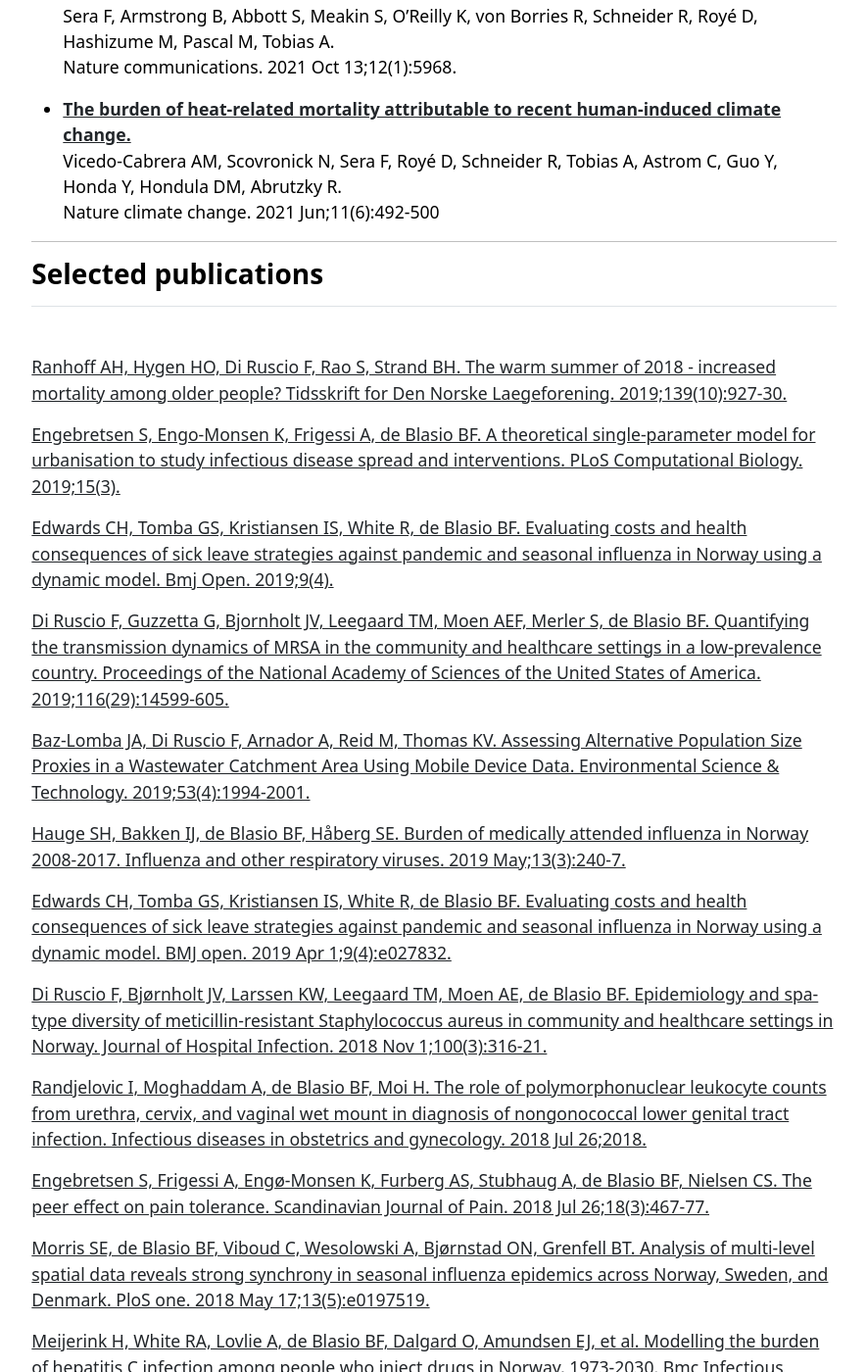
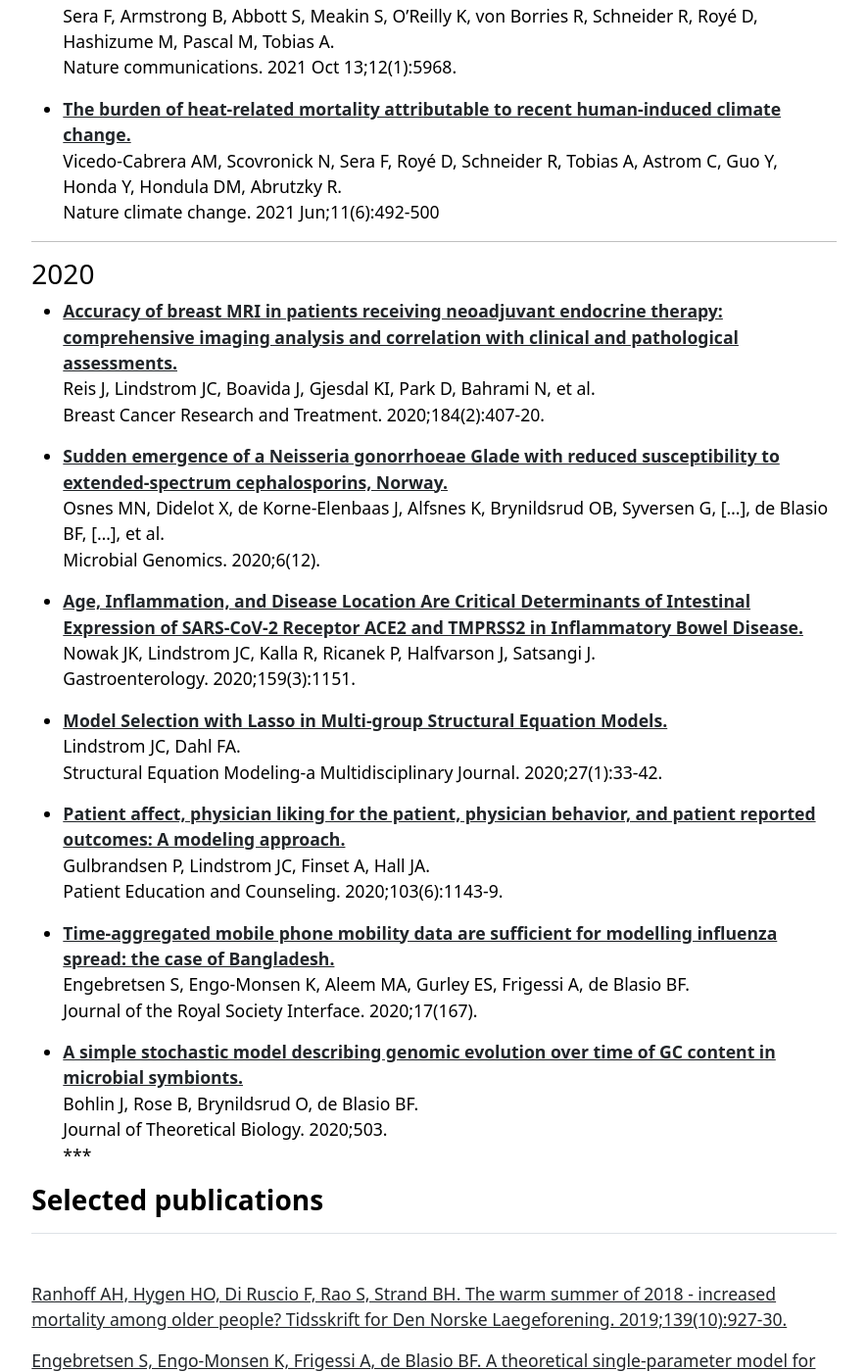
Before and after one commit to folkehelseinstituttet/modelling, a Jekyll site: the page built from publications.md, in a window 1280 px wide and 1400 px high, scrolled down 3577 px. Shown: the whole window at 98% size, without its empty margins (197-1082 px from the left). Built offline with Jekyll 4.4.1, drawn with Linux system fonts in a browser that asks for light colours.

Commit message:
Update publications.md

```diff
--- a/publications.md
+++ b/publications.md
@@ -116,3 +116,32 @@ Vicedo-Cabrera AM, Scovronick N, Sera F, Royé D, Schneider R, Tobias A, Astrom
  Nature climate change. 2021 Jun;11(6):492-500<br>
 
 ***
+### 2020 <br>
+- [**Accuracy of breast MRI in patients receiving neoadjuvant endocrine therapy: comprehensive imaging analysis and correlation with clinical and pathological assessments.**](https://doi.org/10.1007/s10549-020-05852-7) <br>
+ Reis J, Lindstrom JC, Boavida J, Gjesdal KI, Park D, Bahrami N, et al.<br>
+  Breast Cancer Research and Treatment. 2020;184(2):407-20. <br>
+
+- [**Sudden emergence of a Neisseria gonorrhoeae Glade with reduced susceptibility to extended-spectrum cephalosporins, Norway.**](https://doi.org/10.1099/mgen.0.000480) <br>
+ Osnes MN, Didelot X, de Korne-Elenbaas J, Alfsnes K, Brynildsrud OB, Syversen G, […], de Blasio BF, […], et al.<br>
+ Microbial Genomics. 2020;6(12).<br>
+
+- [**Age, Inflammation, and Disease Location Are Critical Determinants of Intestinal Expression of SARS-CoV-2 Receptor ACE2 and TMPRSS2 in Inflammatory Bowel Disease.**](https://doi.org/10.1053/j.gastro.2020.05.030) <br>
+Nowak JK, Lindstrom JC, Kalla R, Ricanek P, Halfvarson J, Satsangi J. <br>
+Gastroenterology. 2020;159(3):1151.<br>
+
+- [**Model Selection with Lasso in Multi-group Structural Equation Models.**](https://doi.org/10.1080/10705511.2019.1638262) <br>
+Lindstrom JC, Dahl FA. <br>
+ Structural Equation Modeling-a Multidisciplinary Journal. 2020;27(1):33-42.<br>
+
+- [**Patient affect, physician liking for the patient, physician behavior, and patient reported outcomes: A modeling approach.**](https://doi.org/10.1016/j.pec.2020.01.003) <br>
+Gulbrandsen P, Lindstrom JC, Finset A, Hall JA.  <br>
+Patient Education and Counseling. 2020;103(6):1143-9. <br>
+
+- [**Time-aggregated mobile phone mobility data are sufficient for modelling influenza spread: the case of Bangladesh.**](https://doi.org/10.1098/rsif.2019.0809) <br>
+ Engebretsen S, Engo-Monsen K, Aleem MA, Gurley ES, Frigessi A, de Blasio BF.<br>
+ Journal of the Royal Society Interface. 2020;17(167).<br>
+
+- [**A simple stochastic model describing genomic evolution over time of GC content in microbial symbionts.**](https://doi.org/10.1016/j.jtbi.2020.110389) <br>
+Bohlin J, Rose B, Brynildsrud O, de Blasio BF.  <br>
+Journal of Theoretical Biology. 2020;503.<br>
+***
```
